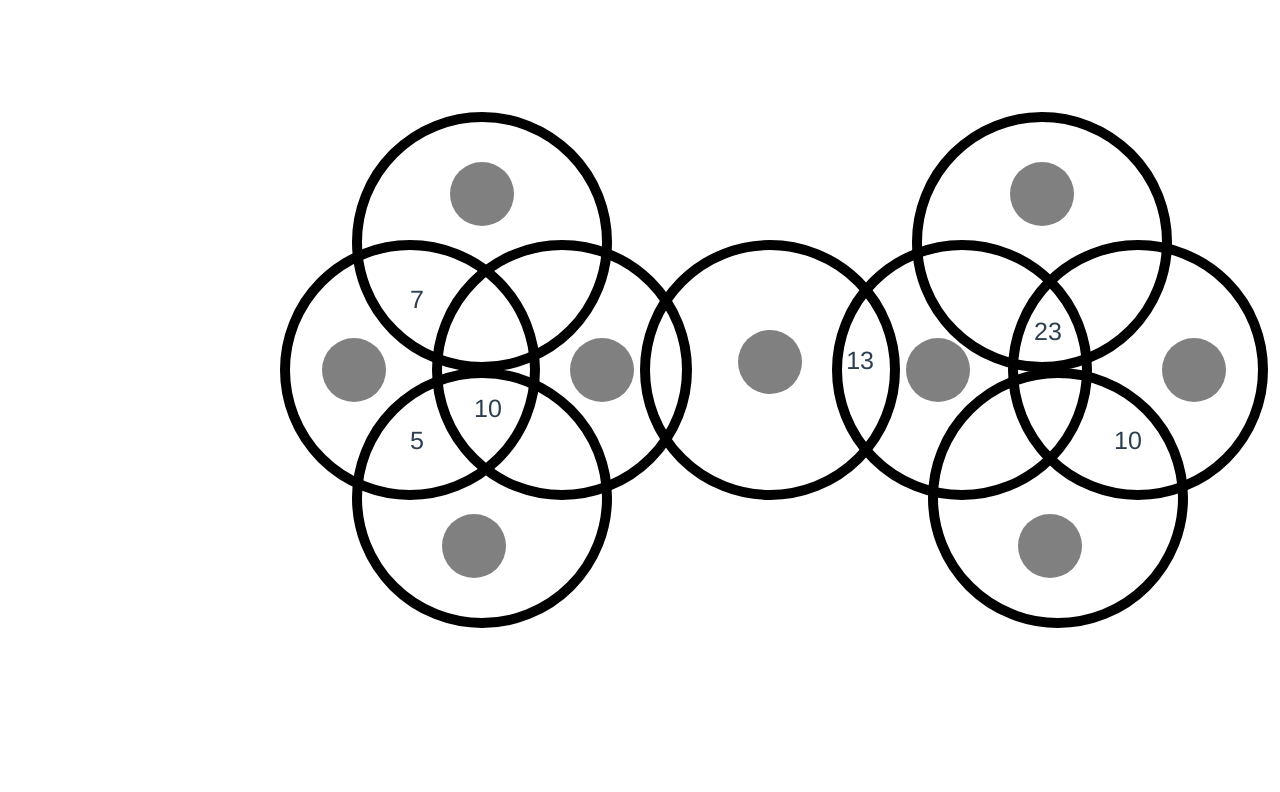
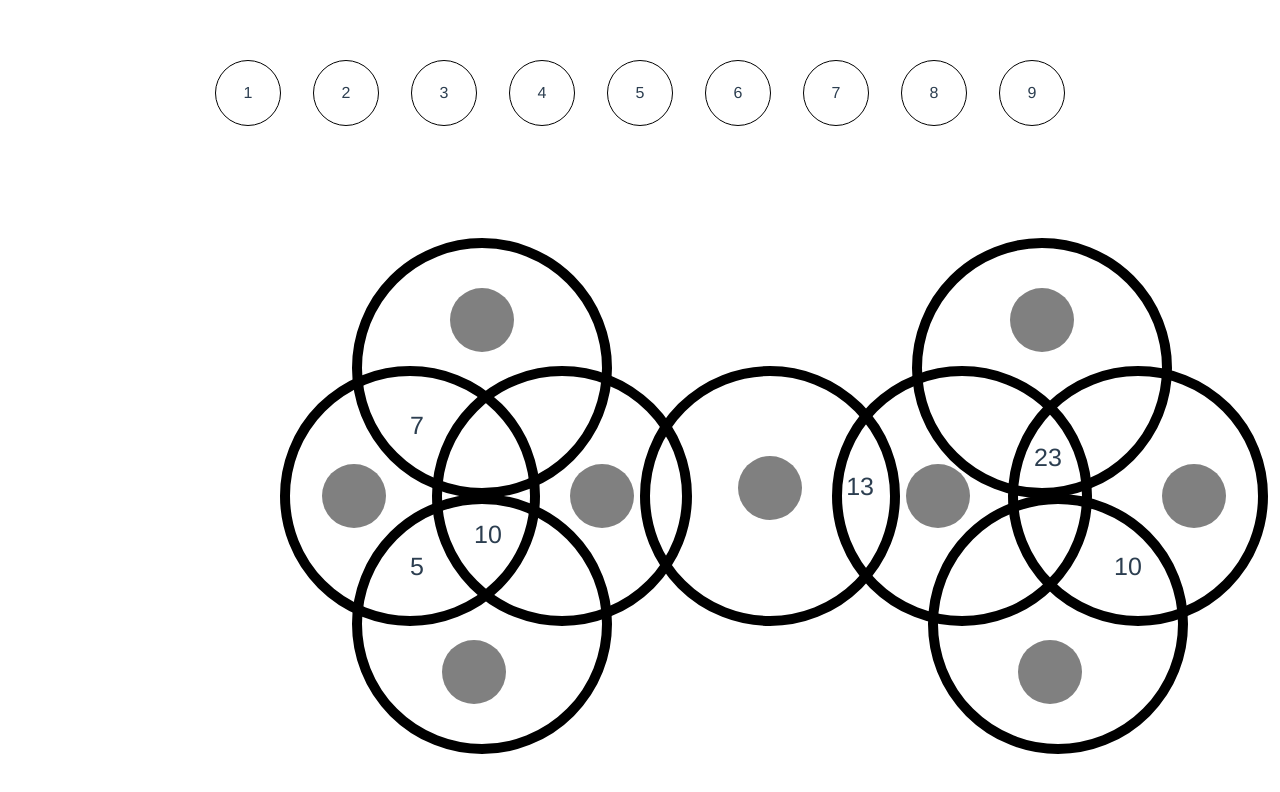
Before and after one commit to Dana94/venn-diagram-puzzle, a Vue app: page / in a window 1280 px wide. Shown: the top 792 px of the page. Built offline with nearby package versions, Linux system fonts and the light colour scheme.

Commit message:
feat: add numbers

```diff
--- a/src/App.vue
+++ b/src/App.vue
@@ -1,5 +1,8 @@
 <template>
   <div id="app">
+    <div>
+      <Board />
+    </div>
     <div class="puzzle-container">
       <LeftDiscs/>
       <CenterDisc/>
@@ -9,16 +12,19 @@
 </template>
 
 <script>
-import LeftDiscs from './components/LeftDiscs.vue'
-import CenterDisc from './components/CenterDisc.vue'
-import RightDiscs from './components/RightDiscs.vue'
+import LeftDiscs from './components/Board/LeftDiscs.vue'
+import CenterDisc from './components/Board/CenterDisc.vue'
+import RightDiscs from './components/Board/RightDiscs.vue'
+
+import Board from './components/Numbers/Board.vue';
 
 export default {
   name: 'App',
   components: {
     LeftDiscs,
     CenterDisc,
-    RightDiscs
+    RightDiscs,
+    Board
   }
 }
 </script>
--- /dev/null
+++ b/src/components/Board/CenterDisc.vue
@@ -0,0 +1,97 @@
+<template>
+  <div class="center">
+    <figure class="figure-1">
+      <div class="numbers">
+        <div class="cap"></div>
+        <div class="number sum13">13</div>
+      </div>
+    </figure>
+  </div>
+</template>
+
+<script>
+export default {
+  name: "",
+  props: {
+    msg: String
+  },
+  data () {
+    return {
+      dragged: '',
+    }
+  },
+  methods: {
+    onDragOver(event) {
+      event.preventDefault();
+    },
+    onDragLeave(event) {
+      event.target.style.background = '';
+    },
+    onDragEnter(event) {
+      const target = event.target;
+      if (target) {
+          event.preventDefault();
+          // Set the dropEffect to move
+          event.dataTransfer.dropEffect = 'move'
+          target.style.background = '#1f904e';
+      }
+    },
+    onDrop(event) {
+      const target = event.target;
+      if ( target) {
+        target.style.backgroundColor = '';
+        event.preventDefault();
+        // Get the id of the target and add the moved element to the target's DOM
+        this.dragged.parentNode.removeChild(this.dragged);
+        this.dragged.style.opacity = '';
+        target.appendChild(this.dragged);
+      }
+    }
+  },
+  mounted() {
+    const dropZone = document.querySelector('.cap');
+    dropZone.addEventListener('drop', this.onDrop);
+    dropZone.addEventListener('dragenter', this.onDragEnter);
+    dropZone.addEventListener('dragleave', this.onDragLeave);
+    dropZone.addEventListener('dragover', this.onDragOver);
+  }
+};
+</script>
+
+<!-- Add "scoped" attribute to limit CSS to this component only -->
+<style scoped>
+figure {
+  background-color: transparent;
+  height: 15rem;
+  width: 15rem;
+  border-radius: 50%;
+  border: 10px solid black;
+  position: absolute;
+  left: 37rem;
+  top: 8rem;
+}
+
+.number {
+  font-size: 25px;
+}
+
+.figure-1 .numbers {
+  position: relative;
+}
+
+.figure-1 .sum13 {
+  position: absolute;
+  top: 6rem;
+  right: 1rem;
+}
+
+.cap {
+  border-radius: 50%;
+  width: 4rem;
+  height: 4rem;
+  background-color: grey;
+  position: absolute;
+  left: 5.5rem;
+  top: 5rem;
+}
+</style>
--- a/src/components/LeftDiscs.vue
+++ b/src/components/Board/LeftDiscs.vue
@@ -24,7 +24,7 @@
 
 <script>
 export default {
-  name: "HelloWorld",
+  name: "",
   props: {
     msg: String
   }
--- a/src/components/RightDiscs.vue
+++ b/src/components/Board/RightDiscs.vue
@@ -23,7 +23,7 @@
 
 <script>
 export default {
-  name: "HelloWorld",
+  name: "",
   props: {
     msg: String
   }
--- a/src/components/CenterDisc.vue
+++ /dev/null
@@ -1,57 +0,0 @@
-<template>
-  <div class="center">
-    <figure class="figure-1">
-      <div class="numbers">
-        <div class="cap"></div>
-        <div class="number sum13">13</div>
-      </div>
-    </figure>
-  </div>
-</template>
-
-<script>
-export default {
-  name: "HelloWorld",
-  props: {
-    msg: String
-  }
-};
-</script>
-
-<!-- Add "scoped" attribute to limit CSS to this component only -->
-<style scoped>
-figure {
-  background-color: transparent;
-  height: 15rem;
-  width: 15rem;
-  border-radius: 50%;
-  border: 10px solid black;
-  position: absolute;
-  left: 37rem;
-  top: 8rem;
-}
-
-.number {
-  font-size: 25px;
-}
-
-.figure-1 .numbers {
-  position: relative;
-}
-
-.figure-1 .sum13 {
-  position: absolute;
-  top: 6rem;
-  right: 1rem;
-}
-
-.cap {
-  border-radius: 50%;
-  width: 4rem;
-  height: 4rem;
-  background-color: grey;
-  position: absolute;
-  left: 5.5rem;
-  top: 5rem;
-}
-</style>
--- /dev/null
+++ b/src/components/Numbers/Board.vue
@@ -0,0 +1,25 @@
+<template>
+    <div class="numbers-container">
+        <Number v-for="i in 9" :key="i.id" :value="i"/>
+    </div>
+</template>
+
+<script>
+import Number from './Number.vue';
+export default {
+    data () {
+        return {
+        }
+    },
+    components: {
+        Number
+    }
+}
+</script>
+
+<style>
+.numbers-container {
+    display: inline-flex;
+    justify-content: center;
+}
+</style>
--- /dev/null
+++ b/src/components/Numbers/Number.vue
@@ -0,0 +1,29 @@
+<template>
+  <div class="number" draggable="true" :value="value">
+    {{value}}
+  </div>
+</template>
+
+<script>
+export default {
+  props: ['value']
+}
+</script>
+
+<style scoped>
+.number {
+  border: 1px solid black;
+  border-radius: 50%;
+  width: 4rem;
+  height: 4rem;
+  display: flex;
+  align-items: center;
+  justify-content: center;
+  margin: 0 1rem;
+}
+
+.number:hover,
+.numbe:focus {
+  cursor: pointer;
+}
+</style>
```
